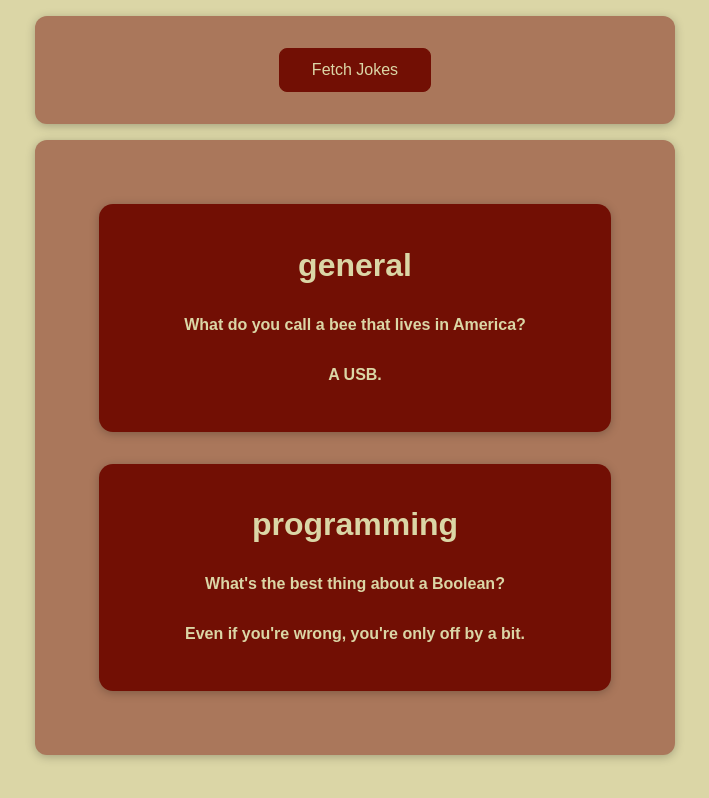
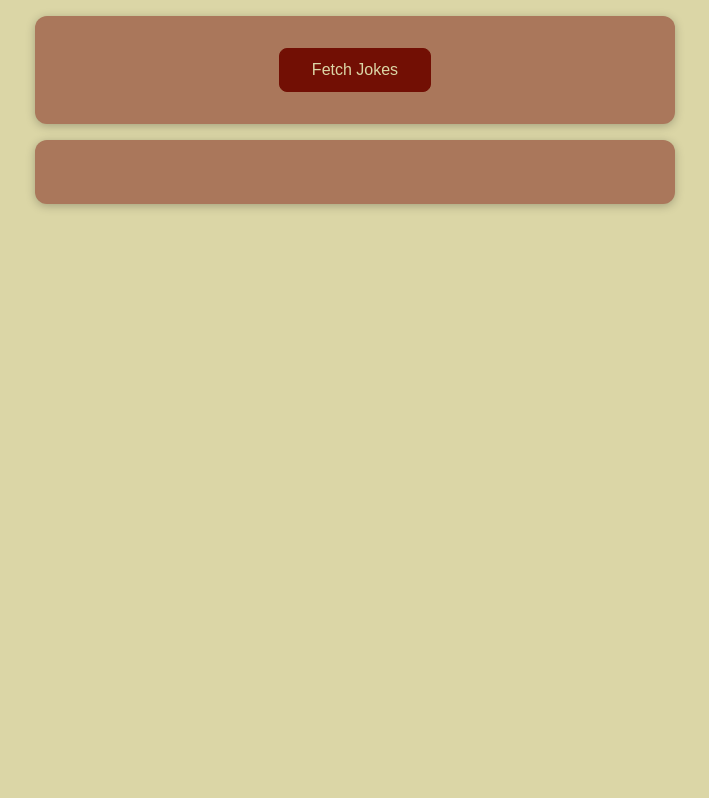
Before and after one commit to sergey87chuvasov/joke-app---react---http-requests, a React (Create React App) app: page / in a window 1280 px wide. Shown: the whole page, without its empty margins (285-994 px from the left). Built offline with nearby package versions, Linux system fonts and the light colour scheme.

Commit message:
added send request GET

```diff
--- a/src/App.js
+++ b/src/App.js
@@ -1,31 +1,54 @@
-import React from "react";
+import React, { useState } from 'react';
 
-import JokeList from "./components/JokeList";
-import "./App.css";
+import JokeList from './components/JokeList';
+import './App.css';
 
 function App() {
-  const dummyJokes = [
-    {
-      id: 1,
-      type: "general",
-      setup: "What do you call a bee that lives in America?",
-      punchline: "A USB.",
-    },
-    {
-      id: 2,
-      type: "programming",
-      setup: "What's the best thing about a Boolean?",
-      punchline: "Even if you're wrong, you're only off by a bit.",
-    },
-  ];
+  //hadcore version
+  // const dummyJokes = [
+  //   {
+  //     id: 1,
+  //     type: "general",
+  //     setup: "What do you call a bee that lives in America?",
+  //     punchline: "A USB.",
+  //   },
+  //   {
+  //     id: 2,
+  //     type: "programming",
+  //     setup: "What's the best thing about a Boolean?",
+  //     punchline: "Even if you're wrong, you're only off by a bit.",
+  //   },
+  // ];
+
+  const [jokes, setJokes] = useState([]);
+
+  // get
+  // function fetchJokesHandler(params) {
+  //   fetch('https://official-joke-api.appspot.com/random_ten')
+  //     .then((response) => {
+  //       return response.json();
+  //     })
+  //     .then((data) => {
+  //       setJokes(data);
+  //     });
+  // }
+
+  // async // await
+  async function fetchJokesHandler(params) {
+    const response = await fetch(
+      'https://official-joke-api.appspot.com/random_ten'
+    );
+    const data = await response.json();
+    setJokes(data);
+  }
 
   return (
     <React.Fragment>
       <section>
-        <button>Fetch Jokes</button>
+        <button onClick={fetchJokesHandler}>Fetch Jokes</button>
       </section>
       <section>
-        <JokeList jokes={dummyJokes} />
+        <JokeList jokes={jokes} />
       </section>
     </React.Fragment>
   );
```
